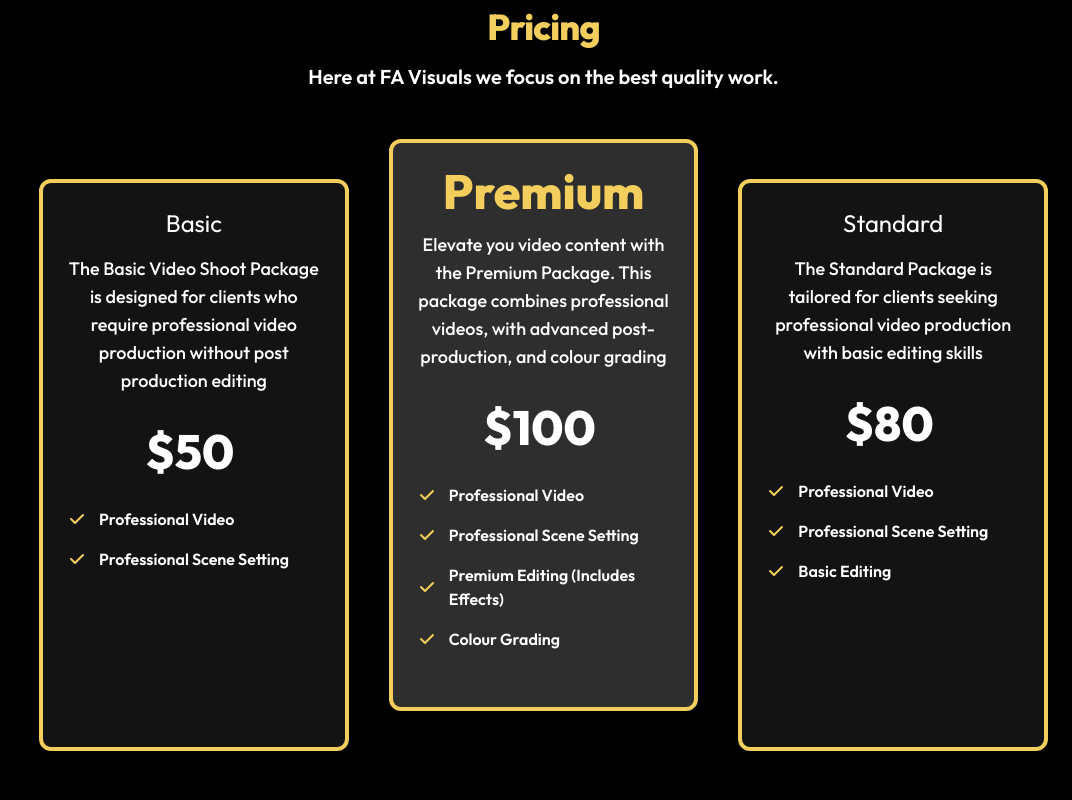
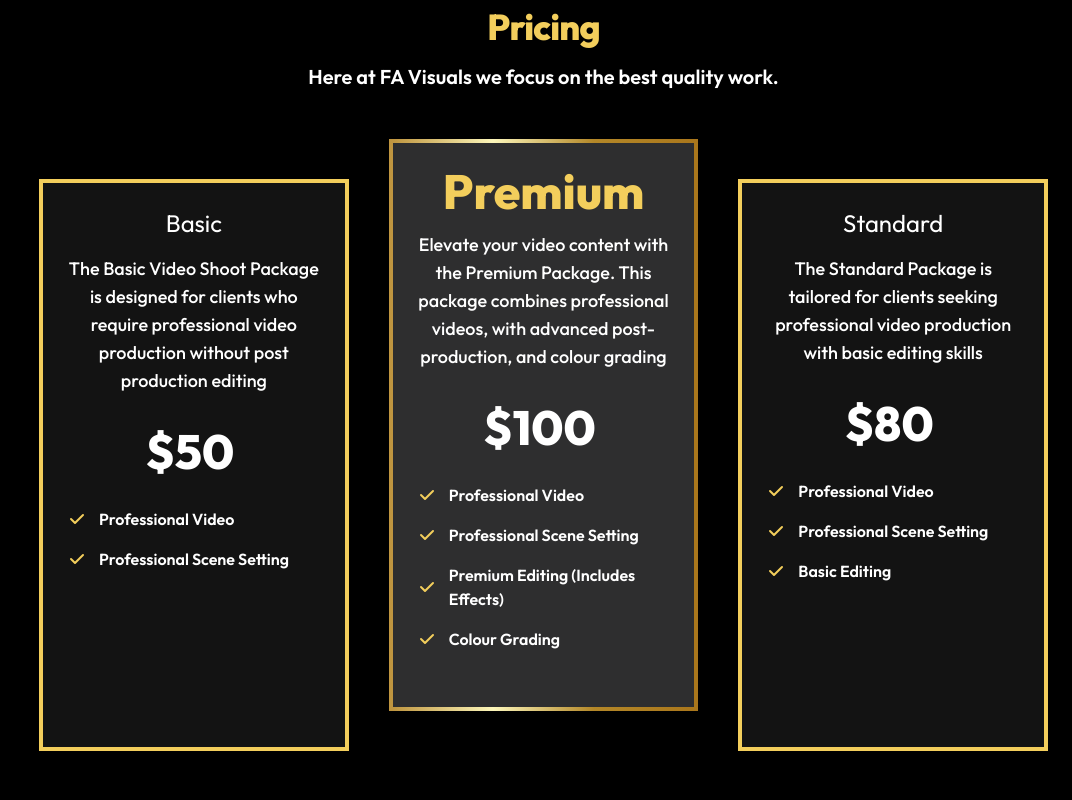
Before and after one commit to shamsharoon/FAVISUALS, a React (Vite) app: page / in a window 1280 px wide. Shown: the part 3540-4340 px from the top of the page, without its empty margins (208-1280 px from the left). Built offline with nearby package versions, Linux system fonts and the light colour scheme.

Commit message:
gold radius

```diff
--- a/src/components/Pricing.jsx
+++ b/src/components/Pricing.jsx
@@ -5,7 +5,7 @@
   {
     title: 'Basic',
     price: '$50',
-    description: 'The Basic Video Shoot Package is designed for clients who require professional video production without post production editing ',
+    description: 'The Basic Video Shoot Package is designed for clients who require professional video production without post production editing',
     features: [
       'Professional Video',
       'Professional Scene Setting'
@@ -20,7 +20,7 @@
   {
     title: 'Premium',
     price: '$100',
-    description: 'Elevate you video content with the Premium Package. This package combines professional videos, with advanced post-production, and colour grading',
+    description: 'Elevate your video content with the Premium Package. This package combines professional videos, with advanced post-production, and colour grading',
     features: [
       'Professional Video',
       'Professional Scene Setting',
@@ -32,7 +32,8 @@
     bgClass: 'bg-[#2E2E2F]',
     textColor: 'text-white',
     titleColor: 'text-primary text-5xl font-extrabold',
-    translateY: 'lg:translate-y-[0px]'
+    translateY: 'lg:translate-y-[0px]',
+    borderClass: 'border-gold-gradient'
   },
   {
     title: 'Standard',
@@ -63,7 +64,7 @@
         <div className="space-y-8 lg:grid lg:grid-cols-3 sm:gap-6 xl:gap-10 lg:space-y-0">
           {/* Map over pricingData to render pricing cards */}
           {pricingData.map((item, index) => (
-            <div key={index} className={`flex flex-col p-6 mx-auto max-w-lg text-center text-gray-900 ${item.translateY} ${item.bgClass} rounded-xl border-4 border-primary shadow`}>
+            <div key={index} className={`flex flex-col p-6 mx-auto max-w-lg text-center text-gray-900 ${item.translateY} ${item.bgClass} rounded-none border-4 shadow ${item.borderClass || 'border-primary'}`}>
               <h3 className={`mb-4 text-2xl ${item.titleColor}`}>{item.title}</h3>
               <p className={`font-medium ${item.textColor} sm:text-lg`}>{item.description}</p>
               <div className="flex justify-center items-baseline my-8">
--- a/src/index.css
+++ b/src/index.css
@@ -4,8 +4,11 @@
 
 
 
-*{
+.border-gold-gradient {
+  border: 4px solid transparent;
+  border-image: linear-gradient(to right, #BF953F, #FCF6BA, #B38728, #AA771C) 1;
 }
+
 
 .Hero{
     width: 100%;
--- a/tailwind.config.js
+++ b/tailwind.config.js
@@ -11,7 +11,12 @@
         sans: ["Outfit", "sans-serif"],
       },
       colors: {
-        primary: "#F3CE5C"
+        primary: "#F3CE5C",
+        gold: '#FFD700',
+        darkorange: '#FF8C00',
+      },
+      borderColor: {
+        'gold-gradient': 'linear-gradient(90deg, #FFD700 0%, #FF8C00 100%)',
       },
     },
   },
```
Also changed, not shown: src/components/ui/PortfolioGrid.jsx (line endings or trailing spaces).
